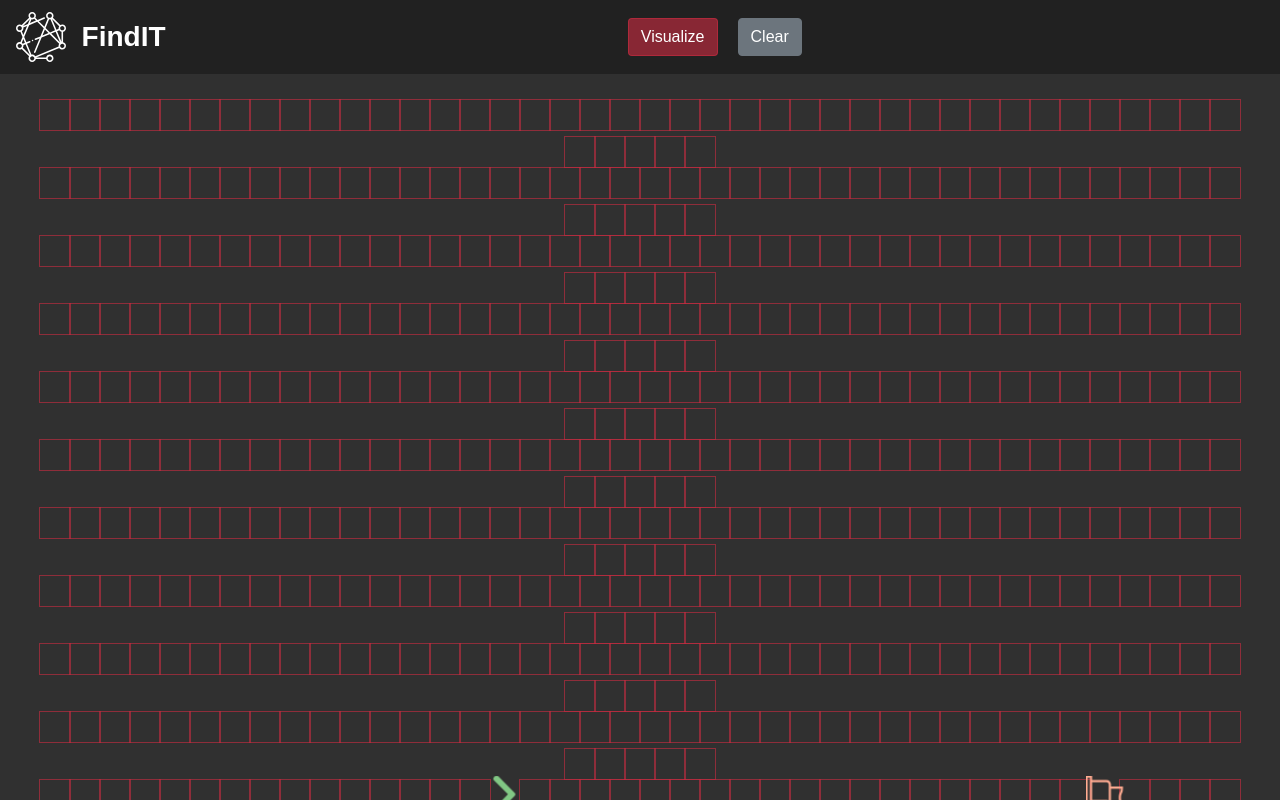
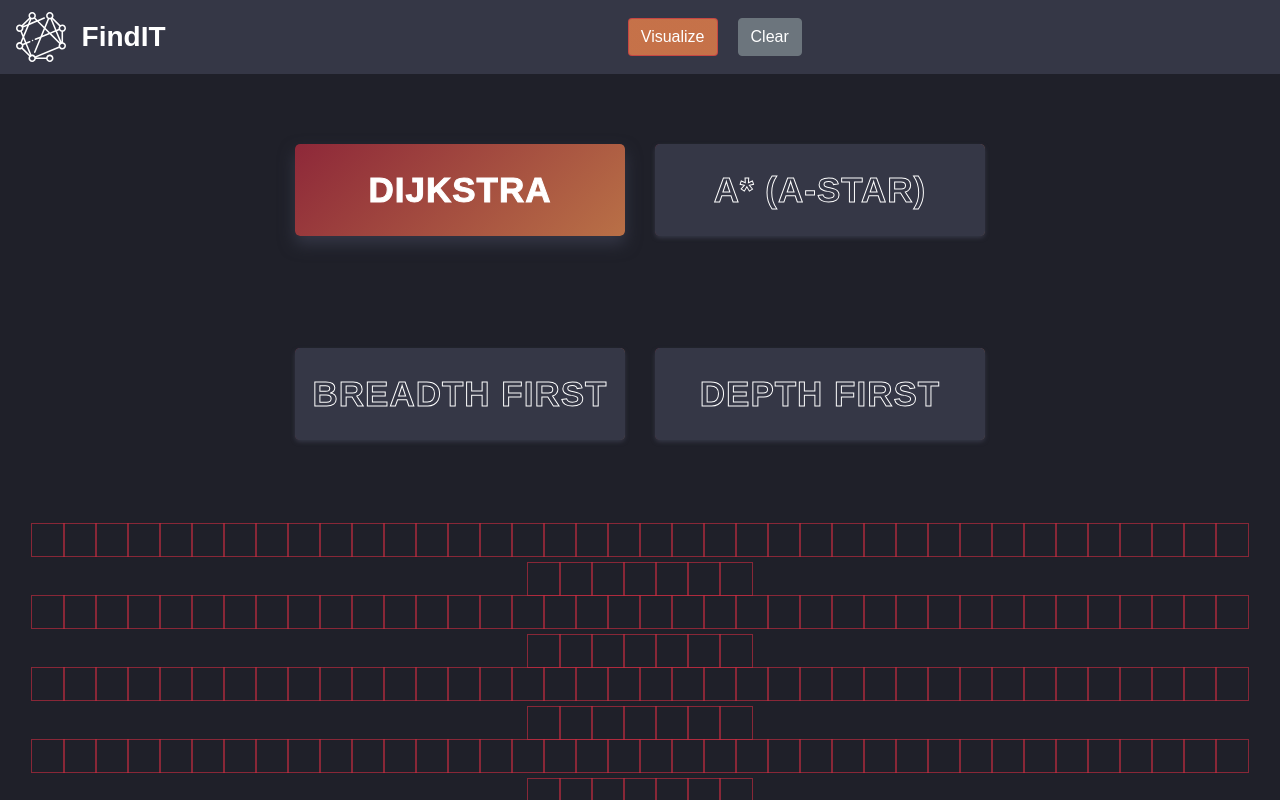
Before and after one commit to SebaLopez94/2D-Pathfinding-Visualizer, a React (Create React App) app: page / in a window 1280 px wide. Shown: the top 800 px of the page. Built offline with nearby package versions, Linux system fonts and the light colour scheme.

Commit message:
PickAlgorithm styles

```diff
--- a/src/components/Grid.css
+++ b/src/components/Grid.css
@@ -1,8 +1,8 @@
 .grid {
-  margin: 2em auto;
+  margin: 0em auto;
 
   width: 95%;
-  background-color: #303030;
+  background-color:  #1f2029;
 }
 
 .div_node {
--- a/src/components/Grid.jsx
+++ b/src/components/Grid.jsx
@@ -1,5 +1,6 @@
 import React, { Fragment, useState } from "react";
 import Node from "./Node/Node";
+import PickAlgorithm from "./PickAlgorithm/PickAlgorithm";
 import Navbar from "./Layout/Navbar";
 import { visualizeDijkstra } from "../algorithms/dijkstra";
 
@@ -40,26 +41,25 @@ const Grid = () => {
 
   const handleMouseEnter = (row, col) => {
     if (!isMousePressed) return;
-    let newGrid;
     if (startNode.isMoving) {
-      newGrid = GridFactory.getNewGridWithStarNode(grid, row, col, false);
+      setGrid(GridFactory.getNewGridWithStarNode(grid, row, col, false));
       setStartNode({ ...startNode, row, col });
     } else if (finishNode.isMoving) {
-      newGrid = GridFactory.getNewGridWithFinishNode(grid, row, col, false);
+      setGrid(GridFactory.getNewGridWithFinishNode(grid, row, col, false));
       setFinishNode({ ...finishNode, row, col });
     } else {
-      newGrid = GridFactory.getNewGridWithWallToggled(grid, row, col);
+      setGrid(GridFactory.getNewGridWithWallToggled(grid, row, col));
     }
-    setGrid(newGrid);
   };
 
   const handleMouseLeave = (row, col) => {
     if (!isMousePressed) return;
+    let newGrid;
     if (startNode.isMoving) {
-      const newGrid = GridFactory.getNewGridWithStarNode(grid, row, col, true);
+      newGrid = GridFactory.getNewGridWithStarNode(grid, row, col, true);
       setGrid(newGrid);
     } else if (finishNode.isMoving) {
-      const newGrid = GridFactory.getNewGridWithFinishNode(
+      newGrid = GridFactory.getNewGridWithFinishNode(
         grid,
         row,
         col,
@@ -88,6 +88,7 @@ const Grid = () => {
           setGrid(GridFactory.clearGrid(startNode, finishNode))
         }
       ></Navbar>
+      <PickAlgorithm></PickAlgorithm>
       <div className="grid" onMouseUp={() => handleMouseUp()}>
         {grid.map((row, rowIdx) => {
           return (
--- a/src/components/Layout/Navbar.css
+++ b/src/components/Layout/Navbar.css
@@ -1,8 +1,9 @@
 .App-header {
-  background-color: #212121;
+  background-color: #353746;
   color: white;
 }
-.logo-name{
+
+.logo-name {
   margin: 0px;
 }
 
@@ -11,6 +12,7 @@
   color: #fff !important;
   background-color: #c72c419f !important;
   border-color: #c72c419f !important;
+  background-image: linear-gradient(138deg, #cc7a4ae3, #cc7a4ae3);
 }
 
 .btn-visualization:hover {
@@ -19,5 +21,5 @@
 }
 
 .btn-clear {
-  margin:10px;
+  margin: 10px;
 }
--- a/src/components/Node/Node.css
+++ b/src/components/Node/Node.css
@@ -1,14 +1,14 @@
 .node {
-  width: 30px;
-  height: 30px;
-  outline: 1.1px solid  #c72c419f;
+  width: 32px;
+  height: 32px;
+  outline: 1.1px solid #c72c419f;
   display: inline-block;
 }
 
 .node-finish {
-  background-image: url('/finish.svg');
+  background-image: url("/finish.svg");
   background-repeat: no-repeat;
-  background-size: 29px;
+  background-size: 30px;
   outline: 0px;
   animation-name: startFinishAnimation;
   animation-duration: 3s;
@@ -17,10 +17,9 @@
 }
 
 .node-start {
-
-  background-image: url('/start.svg');
+  background-image: url("/start.svg");
   background-repeat: no-repeat;
-  background-size: 29px;
+  background-size: 30px;
   outline: 0px;
   animation-name: startFinishAnimation;
   animation-duration: 3s;
@@ -30,19 +29,17 @@
 
 @keyframes startFinishAnimation {
   0% {
-    transform: scale(.8);
+    transform: scale(0.8);
   }
-
   50% {
     transform: scale(1.3);
   }
-
   100% {
-    transform: scale(.8);
+    transform: scale(0.8);
   }
 }
 
-.node-wall{
+.node-wall {
   animation-name: wallAnimation;
   animation-duration: 0.4s;
   animation-timing-function: ease-out;
@@ -51,12 +48,12 @@
   animation-iteration-count: 1;
   animation-fill-mode: forwards;
   animation-play-state: running;
-  background-color: #631721;
+  background-color:  #353746;
 }
 
 @keyframes wallAnimation {
   0% {
-    transform: scale(.3);
+    transform: scale(0.3);
   }
 
   50% {
@@ -64,11 +61,9 @@
   }
 
   100% {
-    transform: scale(1.0);
+    transform: scale(1);
   }
 }
-
-
 
 .node-visited {
   animation-name: visitedAnimation;
@@ -86,24 +81,24 @@
     transform: scale(0.3);
     background-color: #2d132c9f;
     border-radius: 100%;
-    outline: 0px solid  #2d132c9f;
+    outline: 0px solid #2d132c9f;
   }
 
   50% {
     background-color: #8013369f;
-    outline: 0px solid  #8013369f;
+    outline: 0px solid #8013369f;
   }
 
   75% {
     transform: scale(1.2);
     background-color: #c72c4173;
-    outline: 0px solid  #c72c4173;
+    outline: 0px solid #c72c4173;
   }
 
   100% {
     transform: scale(1);
     background-color: #cc4a5b52;
-    outline: 1.1px solid  #cc4a5b52;
+    outline: 1.1px solid #cc4a5b52;
   }
 }
 
@@ -117,7 +112,7 @@
   animation-fill-mode: forwards;
   animation-play-state: running;
   background-color: #cc7a4ace;
-  outline: 0.1px solid  #cc7a4ace;
+  outline: 0.1px solid #cc7a4ace;
 }
 
 @keyframes shortestPath {
--- /dev/null
+++ b/src/components/PickAlgorithm/PickAlgorithm.css
@@ -0,0 +1,101 @@
+:root {
+  --white: #ffffff;
+  --light: #f0eff3;
+  --black: #000000;
+  --dark-blue: #1f2029;
+  --dark-light: #353746;
+  --red: #cc4a5b52;
+  --yellow: #cc7a4ace;
+  --grey: #ecedf3;
+}
+
+p {
+  color: var(--white);
+}
+
+.over-hide {
+  overflow: hidden;
+}
+
+[type="checkbox"]:checked,
+[type="checkbox"]:not(:checked),
+[type="radio"]:checked,
+[type="radio"]:not(:checked) {
+  position: absolute;
+  left: -9999px;
+  width: 0;
+  height: 0;
+  visibility: hidden;
+}
+
+.checkbox-budget:checked + label,
+.checkbox-budget:not(:checked) + label {
+  position: relative;
+  display: inline-block;
+  padding: 20px 2px;
+  width: 330px;
+  font-size: 35px;
+  line-height: 52px;
+  font-weight: 680;
+  letter-spacing: 1px;
+  margin: 2em 15px 1em;
+  text-align: center;
+  border-radius: 5px;
+  overflow: hidden;
+  cursor: pointer;
+  text-transform: uppercase;
+  -webkit-transition: all 300ms linear;
+  transition: all 300ms linear;
+  -webkit-text-stroke: 1px var(--white);
+  -webkit-text-fill-color: transparent;
+  color: transparent;
+}
+.checkbox-budget:not(:checked) + label {
+  background-color: var(--dark-light);
+  box-shadow: 0 2px 4px 0 var(--dark-light);
+}
+.checkbox-budget:checked + label {
+  background-color: transparent;
+  box-shadow: 0 8px 16px 0 var(--dark-light);
+}
+.checkbox-budget:not(:checked) + label:hover {
+  box-shadow: 0 8px 10px 0  #cc7a4a65;
+}
+.checkbox-budget:checked + label::before,
+.checkbox-budget:not(:checked) + label::before {
+  position: absolute;
+  content: "";
+  top: 0;
+  left: 0;
+  width: 100%;
+  height: 100%;
+  border-radius: 4px;
+  background-image: linear-gradient(138deg, #c72c41a8, #cc7a4ae3);
+  z-index: -1;
+}
+.checkbox-budget:checked + label span,
+.checkbox-budget:not(:checked) + label span {
+  position: relative;
+  display: block;
+}
+.checkbox-budget:checked + label span::before,
+.checkbox-budget:not(:checked) + label span::before {
+  position: absolute;
+  content: attr(data-hover);
+  top: 0;
+  left: 0;
+  width: 100%;
+  overflow: hidden;
+  -webkit-text-stroke: transparent;
+  -webkit-text-fill-color: var(--white);
+  color: var(--white);
+  -webkit-transition: max-height 0.3s;
+  -moz-transition: max-height 0.3s;
+  transition: max-height 0.3s;
+}
+.checkbox-budget:not(:checked) + label span::before {
+  max-height: 0;
+}
+.checkbox-budget:checked + label span::before {
+  max-height: 100%;
+}
--- /dev/null
+++ b/src/components/PickAlgorithm/PickAlgorithm.jsx
@@ -0,0 +1,30 @@
+import React from "react";
+
+import "./PickAlgorithm.css";
+
+const PickAlgorithm = () => {
+
+  return (
+<div class="section over-hide">
+				<div class="row justify-content-center ">
+					<div class="col-xl-10 pb-5">
+						<input class="checkbox-budget" type="radio" name="budget" id="budget-1" checked/>
+						<label class="for-checkbox-budget" for="budget-1">
+							<span data-hover="Dijkstra">Dijkstra</span>
+						</label><input class="checkbox-budget" type="radio" name="budget" id="budget-2"/>
+						<label class="for-checkbox-budget" for="budget-2">
+							<span data-hover="A* (A-Star) ">A*  (A-Star)</span>
+						</label><input class="checkbox-budget" type="radio" name="budget" id="budget-3"/>
+						<label class="for-checkbox-budget" for="budget-3">
+							<span data-hover="Breadth First Search">Breadth First</span>
+						</label><input class="checkbox-budget" type="radio" name="budget" id="budget-4"/>
+						<label class="for-checkbox-budget" for="budget-4">
+							<span data-hover="Depth First">Depth First</span>
+						</label>
+					</div>
+				</div>
+	</div>
+  );
+};
+
+export default PickAlgorithm;
--- a/src/index.css
+++ b/src/index.css
@@ -3,7 +3,7 @@ body {
   font-family: 'Oswald', sans-serif;
   -webkit-font-smoothing: antialiased;
   -moz-osx-font-smoothing: grayscale;
-  background-color: #303030 !important;
+  background-color:  #1f2029 !important;
 
 }
 
```
